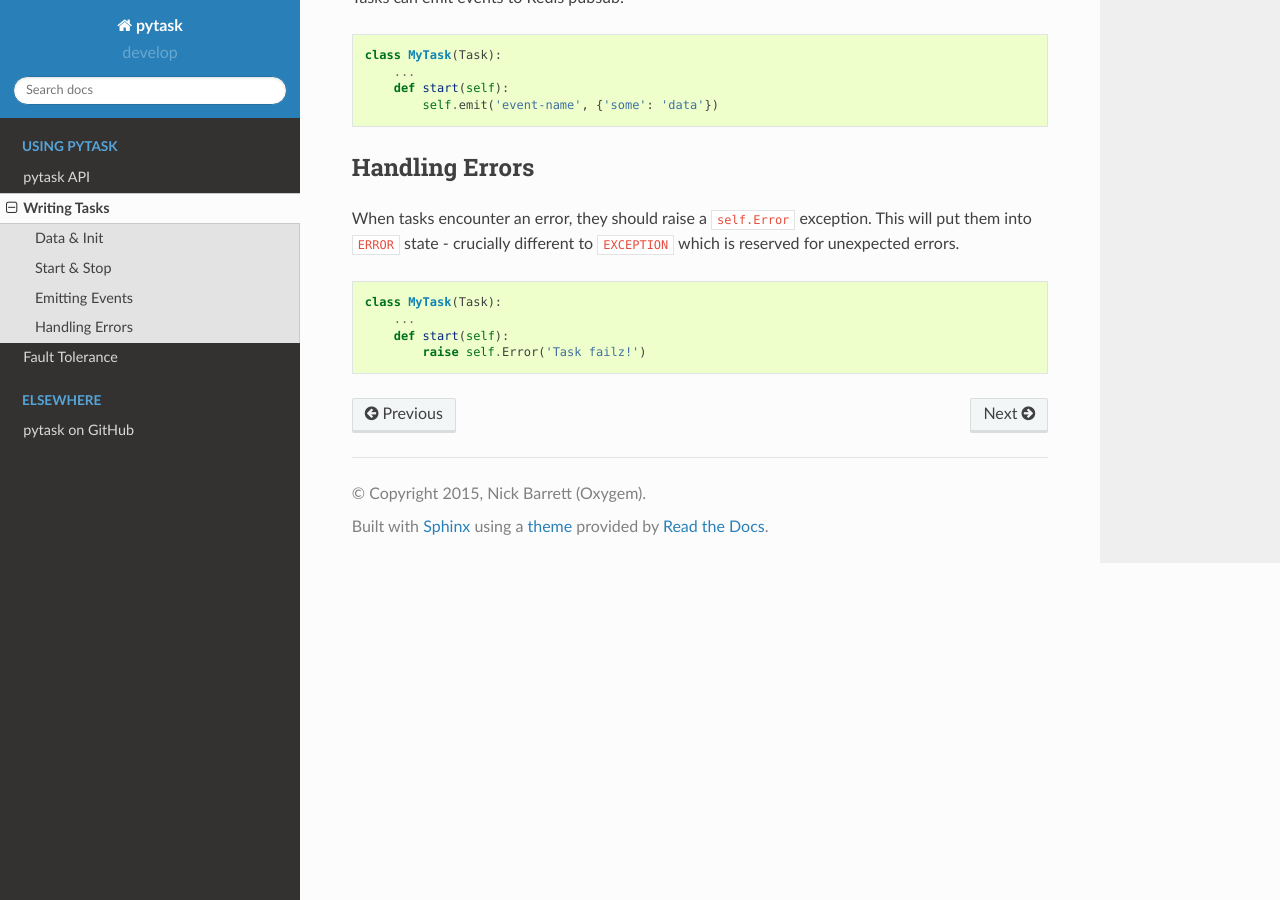
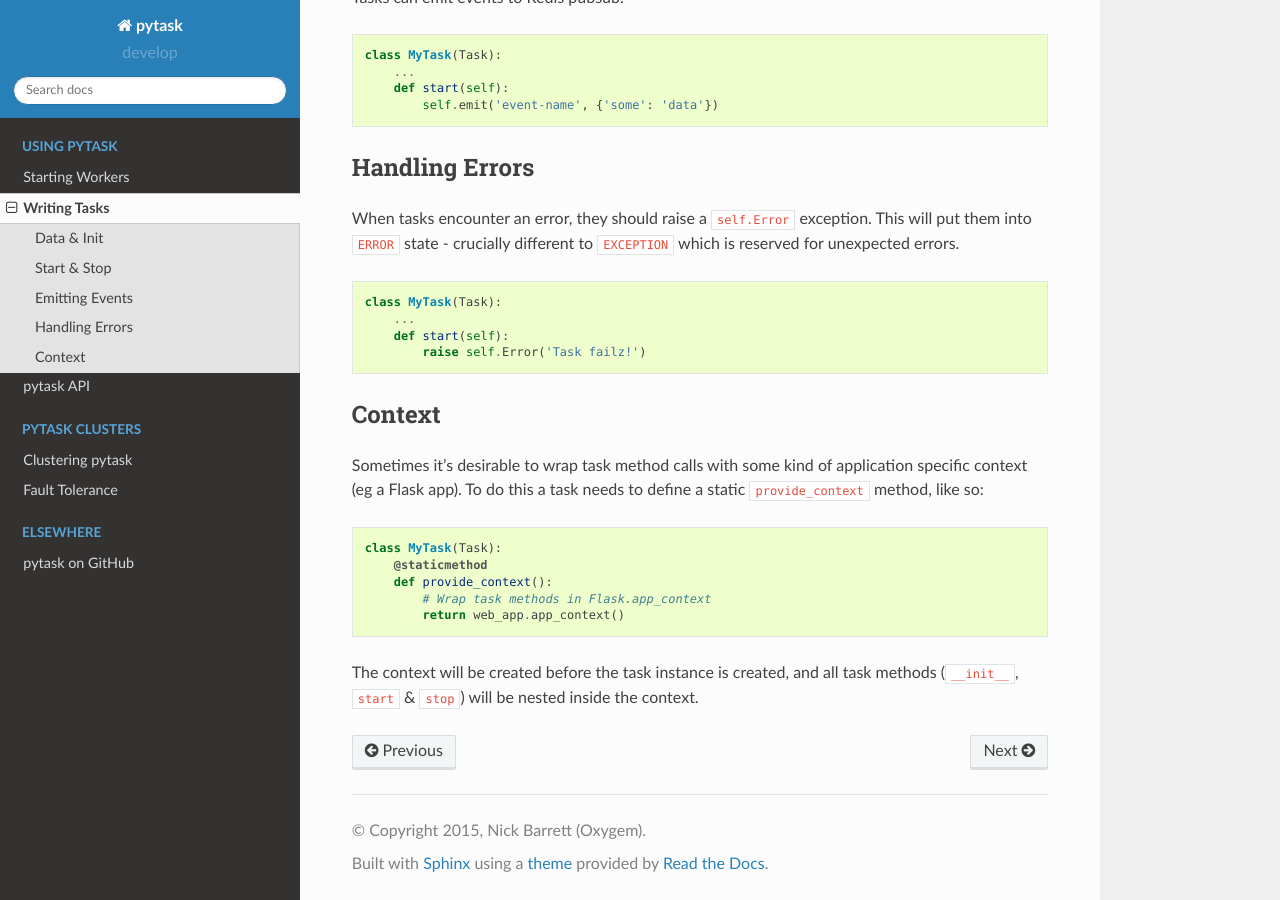
Before and after one commit to Oxygem/pytask, a Sphinx documentation site: the page built from docs/writing_tasks.rst, in a window 1280 px wide and 900 px high, scrolled down 1243 px. Built offline with Sphinx 7.4.7 and the Read the Docs theme 2.0.0, drawn with Linux system fonts in a browser that asks for light colours.

Commit message:
Doc update and more clustering info, consistent examples.

```diff
--- a/docs/writing_tasks.rst
+++ b/docs/writing_tasks.rst
@@ -85,3 +85,22 @@ for unexpected errors.
         ...
         def start(self):
             raise self.Error('Task failz!')
+
+
+Context
+-------
+
+Sometimes it's desirable to wrap task method calls with some kind of application specific
+context (eg a Flask app). To do this a task needs to define a static ``provide_context``
+method, like so:
+
+.. code:: python
+
+    class MyTask(Task):
+        @staticmethod
+        def provide_context():
+            # Wrap task methods in Flask.app_context
+            return web_app.app_context()
+
+The context will be created before the task instance is created, and all task methods
+(``__init__``, ``start`` & ``stop``) will be nested inside the context.
```
Also changed, not shown: README.md (+8 -21 lines), docs/clustering_pytask.rst (added, +10 -0 lines), docs/fault_tolerance.rst (+2 -7 lines), docs/index.rst (+9 -1 lines), docs/starting_workers.rst (added, +23 -0 lines).
